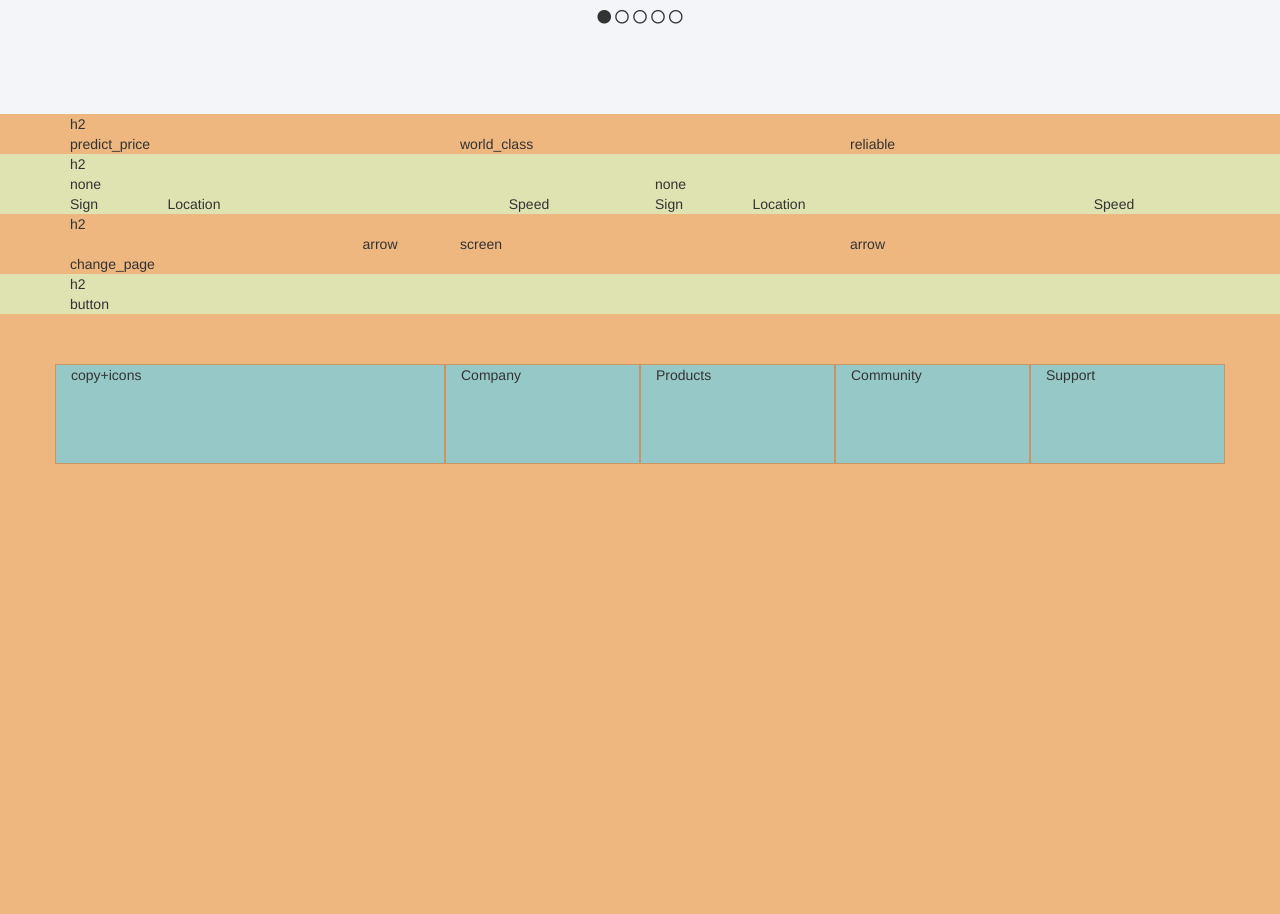
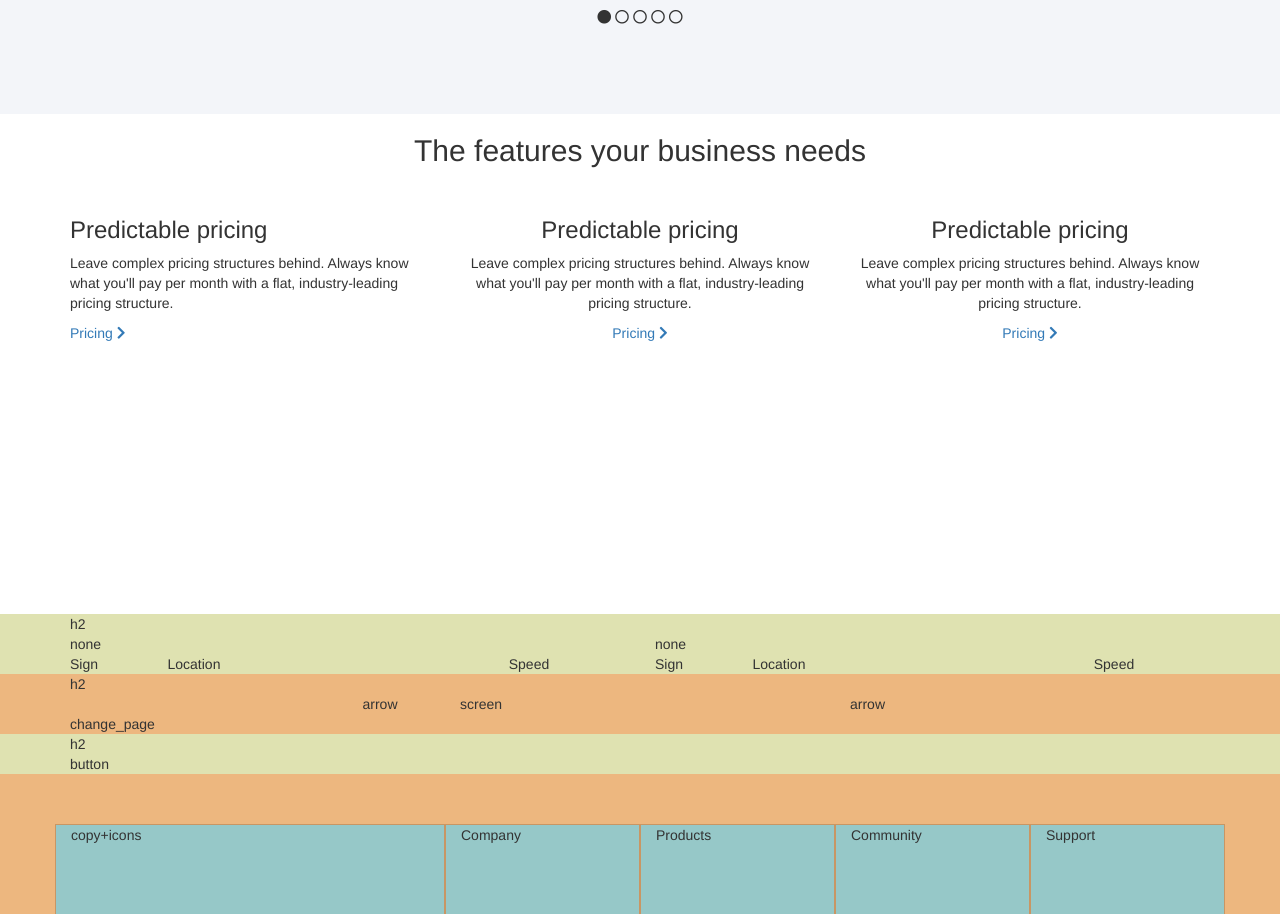
Before and after one commit to Xutrurn/html-css-digitalocean, a plain HTML site: page index.html in a window 1280 px wide. Shown: the part 2156-3070 px from the top of the page. Drawn offline with nearby package versions, Linux system fonts and the light colour scheme.

Commit message:
17th commit

```diff
--- a/css/style.css
+++ b/css/style.css
@@ -154,6 +154,12 @@ ul li i {
   width: 100%;
 }
 
+#features{
+  background-color: white;
+  /* temp height */
+  height: 500px;
+}
+
 
 
 footer .footer-top {
--- a/index.html
+++ b/index.html
@@ -188,19 +188,15 @@
             <p>Build more and spend less time managing your infrastructure with our easy-to use control panel and API.</p>
           </div>
         </div>
-
         <div class="row">
           <div class="hidden-xs col-sm-offset-3 col-sm-1">
             <i class="fas fa-chevron-left"></i>
           </div>
           <div class="col-xs-offset-4 col-xs-4 col-sm-offset-0">
-
             <img src="https://images.prismic.io/www-static/876b6bda-1f2e-494b-bf1a-713ca48d058b_Screen+Shot+2020-09-30+at+10.18+1.png?auto=compress,format" alt="screnshot">
-
           </div>
           <div class="hidden-xs col-sm-1">
             <i class="fas fa-chevron-right"></i>
-
           </div>
         </div>
         <div class="row">
@@ -211,20 +207,35 @@
             <i class="far fa-circle"></i>
             <i class="far fa-circle"></i>
             <i class="far fa-circle"></i>
-
-
           </div>
         </div>
       </div>
     </section>
 
-    <section id="features" class="h_500 bg_orange">
-      <div class="container">
+    <section id="features" class="">
+      <div class="container text-center">
         <div class="row">
-          <div class="col-xs-12">h2</div>
-          <div class="col-xs-12 col-sm-4">predict_price</div>
-          <div class="col-xs-12 col-sm-4">world_class</div>
-          <div class="col-xs-12 col-sm-4">reliable</div>
+          <div class="col-xs-12">
+            <h2>The features your business needs</h2>
+          </div>
+          <div class="col-xs-12 col-sm-4 text-left">
+            <img src="" alt="">
+            <h3>Predictable pricing</h3>
+            <p>Leave complex pricing structures behind. Always know what you'll pay per month with a flat, industry-leading pricing structure.</p>
+            <a href="#">Pricing <i class="fas fa-chevron-right"></i></a>
+          </div>
+          <div class="col-xs-12 col-sm-4">
+            <img src="" alt="">
+            <h3>Predictable pricing</h3>
+            <p>Leave complex pricing structures behind. Always know what you'll pay per month with a flat, industry-leading pricing structure.</p>
+            <a href="#">Pricing <i class="fas fa-chevron-right"></i></a>
+          </div>
+          <div class="col-xs-12 col-sm-4">
+            <img src="" alt="">
+            <h3>Predictable pricing</h3>
+            <p>Leave complex pricing structures behind. Always know what you'll pay per month with a flat, industry-leading pricing structure.</p>
+            <a href="#">Pricing <i class="fas fa-chevron-right"></i></a>
+          </div>
         </div>
       </div>
     </section>
```
